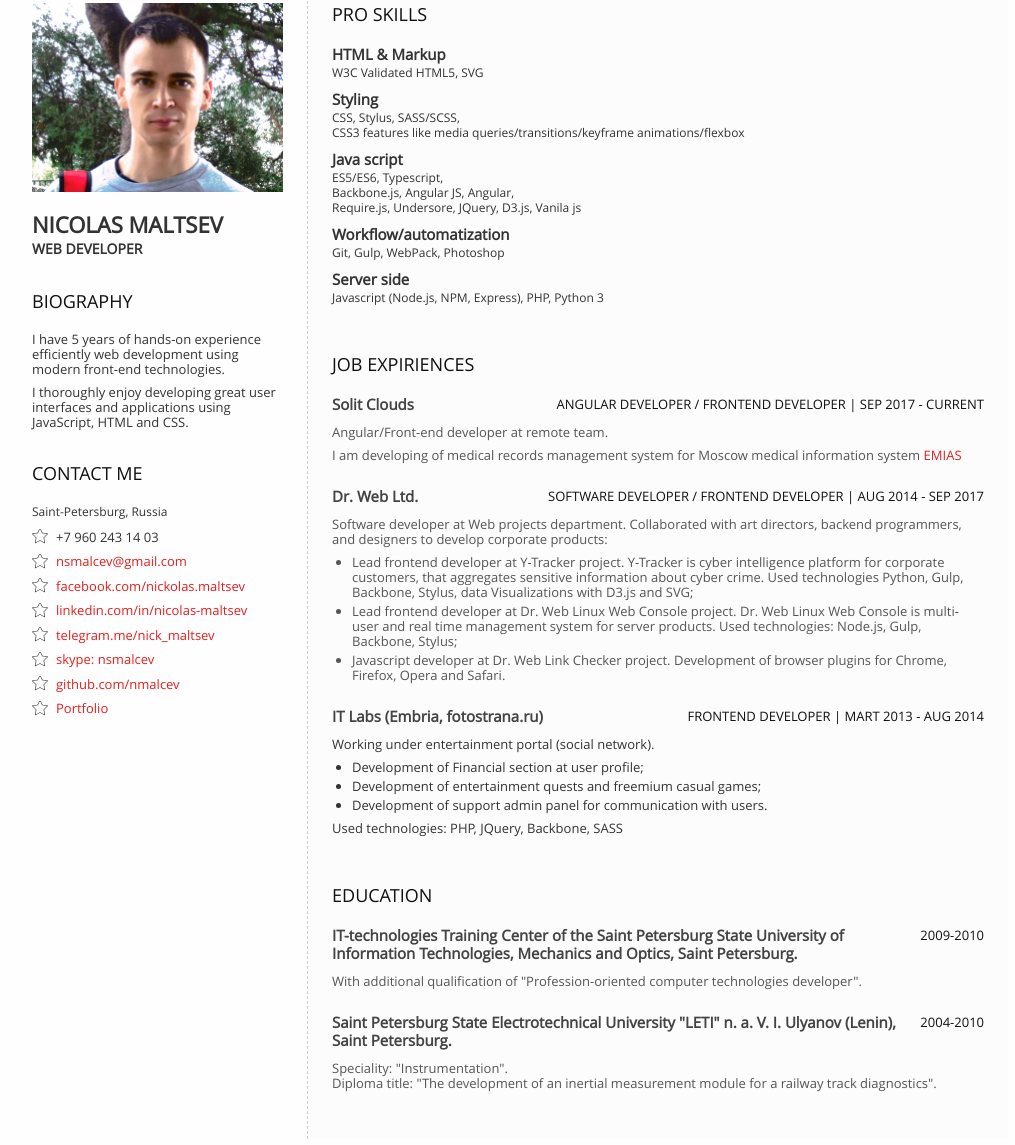
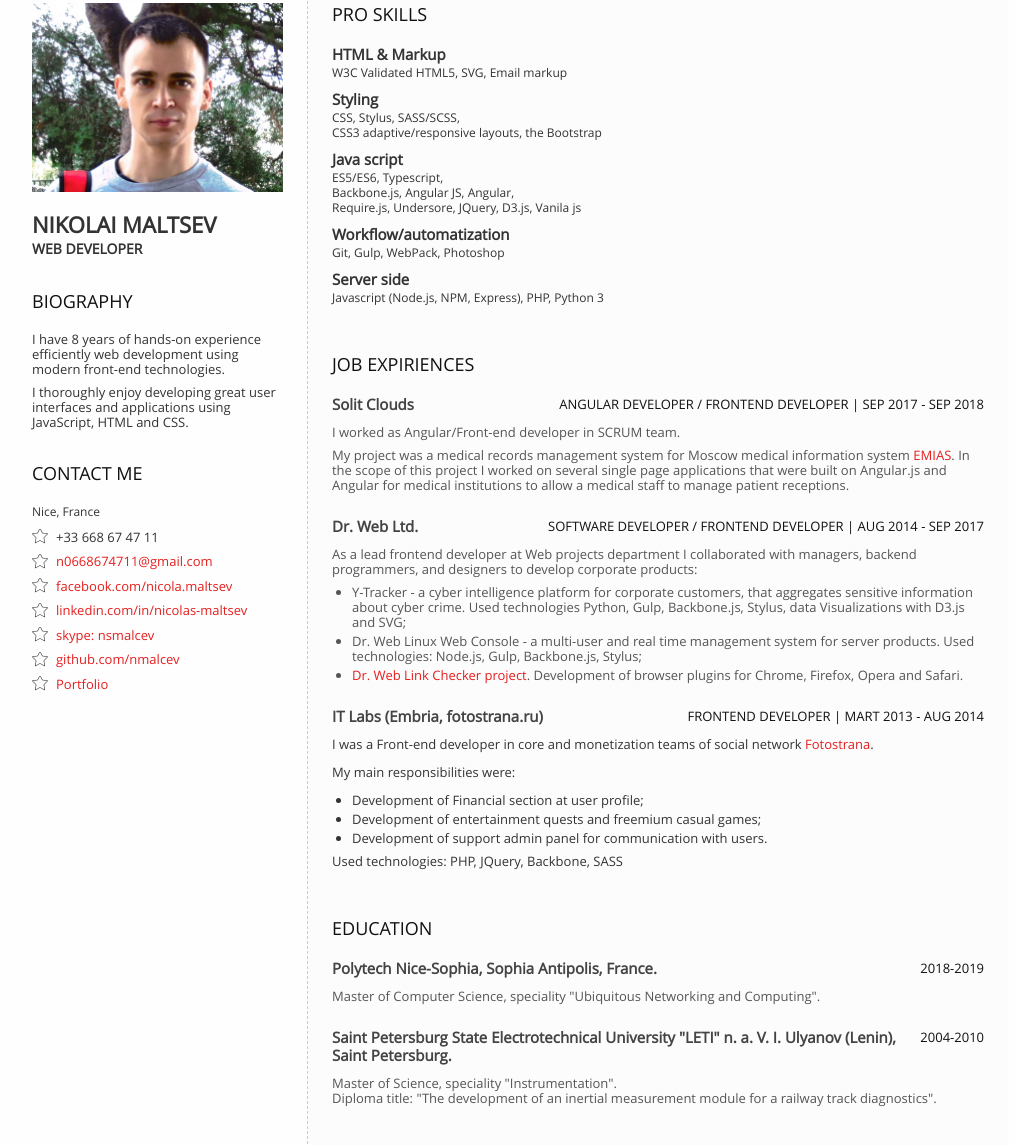
Before and after one commit to nmalcev/resume, a plain HTML site: page index.html in a window 1280 px wide. Shown: the part 69-1214 px from the top of the page, without its empty margins (132-1147 px from the left). Drawn offline with Linux system fonts and the light colour scheme.

Commit message:
update resume

```diff
--- a/index.html
+++ b/index.html
@@ -2,7 +2,7 @@
 <html>
 <head>
 	<meta charset="utf-8"/>
-	<title>Resume Nicolas Maltsev</title>
+	<title>Resume Nikolai Maltsev</title>
 	<meta name="viewport" content="width=device-width, initial-scale=1">
 	<link rel="shortcut icon" href="img/favicon.png">
 	<meta name="keywords" content="Web design, web development">
@@ -15,23 +15,22 @@
 	<div class="rezout-left">
 		<img src="img/photo1.jpg" class="rezout-avatar">
 		<section class="rezout-block2">
-			<h1 class="rezout-name">Nicolas Maltsev</h1>
+			<h1 class="rezout-name">Nikolai Maltsev</h1>
 			<h3 class="rezout-specialization">Web Developer</h3>
 		</section>
 		<section class="rezout-block2">
 			<h3 class="rezout-header1">Biography</h3>
-			<p class="rezout-article1">I have 5 years of hands-on experience efficiently web development using modern front-end technologies.</p>
-			<p class="rezout-article1">I thoroughly enjoy developing great user interfaces and applications using JavaScript, HTML and CSS. </p>
+			<p class="rezout-article1">I have 8 years of hands-on experience efficiently web development using modern front-end technologies.</p>
+			<p class="rezout-article1">I thoroughly enjoy developing great user interfaces and applications using JavaScript, HTML and CSS.</p>
 		</section>
 		<section class="rezout-block2">
 			<h3 class="rezout-header1">Contact me</h3>
-			<p class="rezout-article2">Saint-Petersburg, Russia</p>
+			<p class="rezout-article2">Nice, France</p>
 			<ul class="rezout-ul2">
-				<li><svg class="ricn"><use xlink:href="#svg-star"></use></svg><span class="h-middle">+7 960 243 14 03</span></li>
-				<li><svg class="ricn"><use xlink:href="#svg-star"></use></svg><a class="h-middle" href="mailto:nsmalcev@gmail.com">nsmalcev@gmail.com</a></li>
-				<li><svg class="ricn"><use xlink:href="#svg-star"></use></svg><a class="h-middle" href="https://www.facebook.com/nickolas.maltsev" target="_blank">facebook.com/nickolas.maltsev</a></li>
+				<li><svg class="ricn"><use xlink:href="#svg-star"></use></svg><span class="h-middle">+33 668 67 47 11</span></li>
+				<li><svg class="ricn"><use xlink:href="#svg-star"></use></svg><a class="h-middle" href="mailto:nsmalcev@gmail.com">n0668674711@gmail.com</a></li>
+				<li><svg class="ricn"><use xlink:href="#svg-star"></use></svg><a class="h-middle" href="https://www.facebook.com/nicola.maltsev" target="_blank">facebook.com/nicola.maltsev</a></li>
 				<li><svg class="ricn"><use xlink:href="#svg-star"></use></svg><a class="h-middle" href="https://www.linkedin.com/in/nicolas-maltsev/" target="_blank">linkedin.com/in/nicolas-maltsev</a></li>
-				<li><svg class="ricn"><use xlink:href="#svg-star"></use></svg><a class="h-middle" href="https://telegram.me/nick_maltsev" target="_blank">telegram.me/nick_maltsev</a></li>
 				<li><svg class="ricn"><use xlink:href="#svg-star"></use></svg><a class="h-middle" href="skype:nsmalcev?userinfo" target="_blank">skype: nsmalcev</a></li>
 				<li><svg class="ricn"><use xlink:href="#svg-star"></use></svg><a class="h-middle" href="https://github.com/nmalcev" target="_blank">github.com/nmalcev</a></li>
 				<li><svg class="ricn"><use xlink:href="#svg-star"></use></svg><a class="h-middle" href="portfolio" target="_blank">Portfolio</a></li>
@@ -43,9 +42,9 @@
 		<section class="rezout-block1">
 			<h3 class="rezout-header1">Pro Skills</h3>
 			<h4 class="rezout-header2">HTML &amp; Markup</h4>
-			<p class="rezout-article2">W3C Validated HTML5, SVG</p>
+			<p class="rezout-article2">W3C Validated HTML5, SVG, Email markup</p>
 			<h4 class="rezout-header2">Styling</h4>
-			<p class="rezout-article2">CSS, Stylus, SASS/SCSS,<br>CSS3 features like media queries/transitions/keyframe animations/flexbox</p>
+			<p class="rezout-article2">CSS, Stylus, SASS/SCSS,<br>CSS3 adaptive/responsive layouts, the Bootstrap</p>
 			<h4 class="rezout-header2">Java script</h4>
 			<p class="rezout-article2">ES5/ES6, Typescript, <br>Backbone.js, Angular JS, Angular, <br>Require.js, Undersore, JQuery, D3.js, Vanila js</p>
 			<h4 class="rezout-header2">Workflow/automatization</h4>
@@ -57,22 +56,22 @@
 			<h3 class="rezout-header1">Job Expiriences</h3>
 			<section class="rezout-block3">
 				<div class="place-point">
-					<span class="place-point_stuff">angular developer / frontend developer | sep 2017 - current</span>
+					<span class="place-point_stuff">angular developer / frontend developer | sep 2017 - sep 2018</span>
 					<h4 class="place-point_header">Solit Clouds</h4>
 				</div>
-				<p class="rezout-article1">Angular/Front-end developer at remote team.</p>
-				<p class="rezout-article1">I am developing of medical records management system for Moscow medical information system <a href="https://en.wikipedia.org/wiki/EMIAS" targte="_blank">EMIAS</a></p>
+				<p class="rezout-article1">I worked as Angular/Front-end developer in SCRUM team.</p>
+				<p class="rezout-article1">My project was a medical records management system for Moscow medical information system <a href="https://en.wikipedia.org/wiki/EMIAS" targte="_blank">EMIAS</a>. In the scope of this project I worked on several single page applications that were built on Angular.js and Angular for medical institutions to allow a medical staff to manage patient receptions.</p>
 			</section>
 			<section class="rezout-block3">
 				<div class="place-point">
 					<span class="place-point_stuff">software developer / frontend developer | aug 2014 - sep 2017</span>
 					<h4 class="place-point_header">Dr. Web Ltd.</h4>
 				</div>
-				<p class="rezout-article1">Software developer at Web projects department. Collaborated with art directors, backend programmers, and designers to develop corporate products:</p>
+				<p class="rezout-article1">As a lead frontend developer at Web projects department I collaborated with managers, backend programmers, and designers to develop corporate products:</p>
 				<ul class="rezout-ul1">
-					<li>Lead frontend developer at Y-Tracker project. Y-Tracker is cyber intelligence platform for corporate customers, that aggregates sensitive information about cyber crime. Used technologies Python, Gulp, Backbone, Stylus, data Visualizations with D3.js and SVG;</li>
-					<li>Lead frontend developer at Dr. Web Linux Web Console project. Dr. Web Linux Web Console is multi-user and real time management system for server products. Used technologies: Node.js, Gulp, Backbone, Stylus;</li>
-					<li>Javascript developer at Dr. Web Link Checker project. Development of browser plugins for Chrome, Firefox, Opera and Safari.</li>
+					<li>Y-Tracker - a cyber intelligence platform for corporate customers, that aggregates sensitive information about cyber crime. Used technologies Python, Gulp, Backbone.js, Stylus, data Visualizations with D3.js and SVG;</li>
+					<li>Dr. Web Linux Web Console - a multi-user and real time management system for server products. Used technologies: Node.js, Gulp, Backbone.js, Stylus;</li>
+					<li><a target="_blank" href="https://free.drweb.com/linkchecker/?lng=en">Dr. Web Link Checker project</a>. Development of browser plugins for Chrome, Firefox, Opera and Safari.</li>
 				</ul>
 			</section>
 			<section class="--rezout-block3">
@@ -80,7 +79,8 @@
 					<span class="place-point_stuff">frontend developer | mart 2013 - aug 2014</span>
 					<h4 class="place-point_header">IT Labs (Embria, fotostrana.ru)</h4>
 				</div>
-				<p class="rezout-article1">Working under entertainment portal (social network).</p>
+				<p class="rezout-article1">I was a Front-end developer in core and monetization teams of social network <a href="www.fotostrana.ru">Fotostrana</a>.</p>
+				<p>My main responsibilities were:</p>
 				<ul class="rezout-ul1">
 					<li>Development of Financial section at user profile;</li>
 					<li>Development of entertainment quests and freemium casual games; </li>
@@ -93,17 +93,17 @@
 			<h3 class="rezout-header1">Education</h3>
 			<section class="rezout-block3">
 				<div class="place-point">
-					<span class="place-point_stuff">2009-2010</span>
-					<h4 class="place-point_header">IT-technologies Training Center of the Saint Petersburg State University of Information Technologies, Mechanics and Optics, Saint Petersburg.</h4>
+					<span class="place-point_stuff">2018-2019</span>
+					<h4 class="place-point_header">Polytech Nice-Sophia, Sophia Antipolis, France.</h4>
 				</div>
-				<p class="rezout-article1">With additional qualification of "Profession-oriented computer technologies developer".</p>
+				<p class="rezout-article1">Master of Computer Science, speciality "Ubiquitous Networking and Computing".</p>
 			</section>
 			<section class="rezout-block3">
 				<div class="place-point">
 					<span class="place-point_stuff">2004-2010</span>
 					<h4 class="place-point_header">Saint Petersburg State Electrotechnical University "LETI" n. a. V. I. Ulyanov (Lenin), Saint Petersburg.</h4>
 				</div>
-				<p class="rezout-article1">Speciality: "Instrumentation". <br>Diploma title: "The development of an inertial measurement module for a railway track diagnostics".</p>
+				<p class="rezout-article1">Master of Science, speciality "Instrumentation". <br>Diploma title: "The development of an inertial measurement module for a railway track diagnostics".</p>
 			</section>
 		</section>
 	</div>
@@ -117,7 +117,7 @@
 				<label class="dropdown_menu-item" data-co="menu-item-second"><i class="dropdown-icn __flag-fr"></i>Fr</label>
 			</div>
 		</div>
-		<a class="rezout-download-link" href="https://drive.google.com/open?id=1W27bfM_HTyK-NdX5Rgo5Q-9QFUi_xgVh" target="_blank">Download CV</a>
+		<a class="rezout-download-link" href="https://drive.google.com/open?id=13Oi8SLSGYVHP2H3lbcBu1J6zQIWRP0hh" target="_blank">Download CV</a>
 	</div>
 </div>
 
--- a/js/index.js
+++ b/js/index.js
@@ -8,8 +8,6 @@ bindEvents(_controls, {
 		_controls.menuActiveItem.innerHTML = '<i class="dropdown-icn __flag-fr"></i>Fr';
 	},
 });
-// console.log('Controls');
-// console.dir(_controls);
 
 CtxMenu2({
 	label: _controls.menuLabel,
```
Also changed, not shown: portfolio.html (+2 -2 lines), css/main.css, css/portfolio.css, 2 other files.
